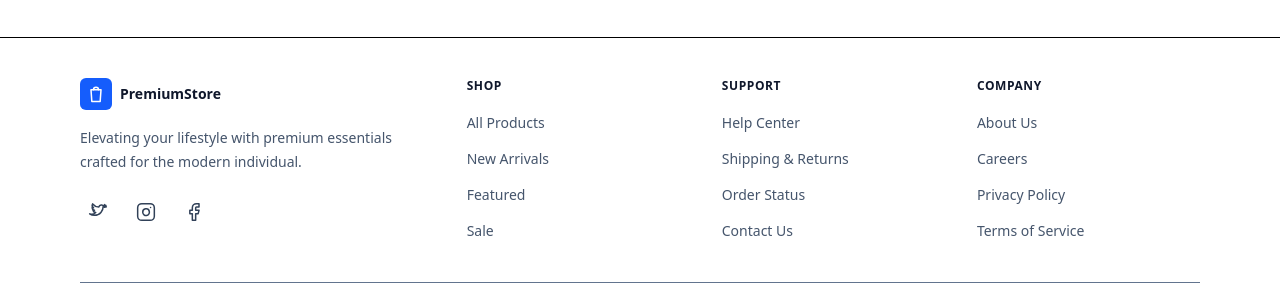
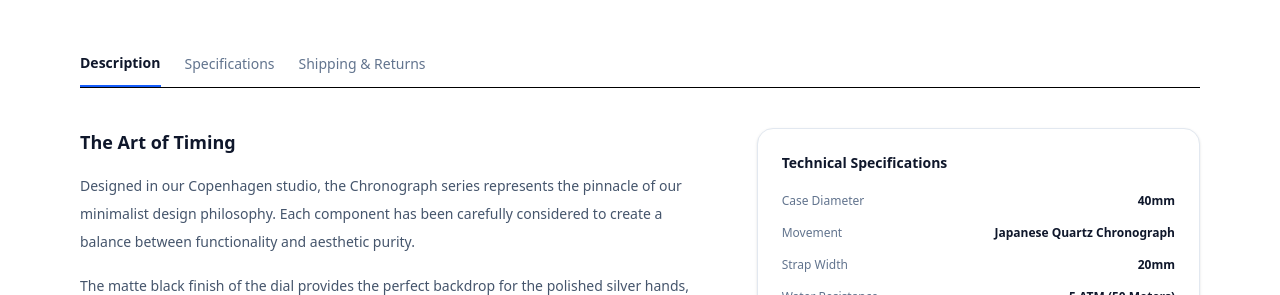
Before and after one commit to Alpkrsl/E-ticaret2.0, a Next.js app: page /shop/1 in a window 1280 px wide. Shown: the part 657-952 px from the top of the page. Built offline with nearby package versions, Linux system fonts and the light colour scheme.

Commit message:
feat(product): add tabs and technical specifications section

```diff
--- a/app/shop/[slug]/page.tsx
+++ b/app/shop/[slug]/page.tsx
@@ -14,6 +14,9 @@ type Product = {
   description: string;
   inStockText: string;
   images: string[];
+    longDescriptionTitle: string;
+  longDescription: string;
+  specs: { label: string; value: string }[];
 };
 
 const PRODUCT: Product = {
@@ -25,6 +28,17 @@ const PRODUCT: Product = {
   reviews: 128,
   description:
     "A masterclass in restraint. This handcrafted timepiece features a surgical-grade stainless steel case, sapphire crystal glass, and a premium Italian tanned leather strap. Perfect for the modern professional.",
+  longDescriptionTitle: "The Art of Timing",
+  longDescription:
+    "Designed in our Copenhagen studio, the Chronograph series represents the pinnacle of our minimalist design philosophy. Each component has been carefully considered to create a balance between functionality and aesthetic purity.\n\nThe matte black finish of the dial provides the perfect backdrop for the polished silver hands, while the subtle stopwatch sub-dials offer precision timing without cluttering the visual field.",
+  specs: [
+    { label: "Case Diameter", value: "40mm" },
+    { label: "Movement", value: "Japanese Quartz Chronograph" },
+    { label: "Strap Width", value: "20mm" },
+    { label: "Water Resistance", value: "5 ATM (50 Meters)" },
+    { label: "Glass Material", value: "Domed Sapphire Crystal" },
+  ],
+
   inStockText: "In Stock & Ready to Ship",
   images: [
     "https://images.unsplash.com/photo-1523275335684-37898b6baf30?auto=format&fit=crop&w=1200&q=80",
@@ -37,6 +51,9 @@ const PRODUCT: Product = {
 export default function ProductDetailPage() {
   const [activeImage, setActiveImage] = useState(0);
   const [qty, setQty] = useState(1);
+  const [tab, setTab] = useState<"description" | "specs" | "shipping">(
+    "description"
+  );
 
   const savePercent = useMemo(() => {
     if (!PRODUCT.oldPrice) return null;
@@ -253,8 +270,144 @@ export default function ProductDetailPage() {
           </div>
         </div>
 
-        {/* Next days: tabs + specs + related products */}
+                {/* Tabs */}
+        <div className="mt-14 border-b">
+          <div className="flex gap-6 text-sm">
+            <TabButton
+              active={tab === "description"}
+              onClick={() => setTab("description")}
+            >
+              Description
+            </TabButton>
+            <TabButton
+              active={tab === "specs"}
+              onClick={() => setTab("specs")}
+            >
+              Specifications
+            </TabButton>
+            <TabButton
+              active={tab === "shipping"}
+              onClick={() => setTab("shipping")}
+            >
+              Shipping & Returns
+            </TabButton>
+          </div>
+        </div>
+
+        {/* Tab Content */}
+        <section className="mt-10 grid gap-10 md:grid-cols-12">
+          {/* Left content */}
+          <div className="md:col-span-7">
+            {tab === "description" && (
+              <div>
+                <h2 className="text-lg font-semibold text-slate-900">
+                  {PRODUCT.longDescriptionTitle}
+                </h2>
+
+                {PRODUCT.longDescription.split("\n\n").map((p, idx) => (
+                  <p
+                    key={idx}
+                    className="mt-4 text-sm leading-7 text-slate-600"
+                  >
+                    {p}
+                  </p>
+                ))}
+              </div>
+            )}
+
+            {tab === "specs" && (
+              <div>
+                <h2 className="text-lg font-semibold text-slate-900">
+                  Product Specifications
+                </h2>
+                <p className="mt-3 text-sm text-slate-600">
+                  Key technical details and materials.
+                </p>
+
+                <ul className="mt-6 space-y-3 text-sm text-slate-600">
+                  {PRODUCT.specs.map((s) => (
+                    <li key={s.label} className="flex justify-between gap-6">
+                      <span className="text-slate-500">{s.label}</span>
+                      <span className="font-medium text-slate-900">
+                        {s.value}
+                      </span>
+                    </li>
+                  ))}
+                </ul>
+              </div>
+            )}
+
+            {tab === "shipping" && (
+              <div>
+                <h2 className="text-lg font-semibold text-slate-900">
+                  Shipping & Returns
+                </h2>
+
+                <p className="mt-4 text-sm leading-7 text-slate-600">
+                  We ship worldwide. Standard delivery typically arrives in 2–5
+                  business days depending on your location.
+                </p>
+
+                <p className="mt-4 text-sm leading-7 text-slate-600">
+                  Returns are accepted within 14 days of delivery as long as the
+                  item is unused and in original packaging.
+                </p>
+
+                <p className="mt-4 text-sm leading-7 text-slate-600">
+                  For any questions, please contact our support team and we’ll
+                  help you right away.
+                </p>
+              </div>
+            )}
+          </div>
+
+          {/* Right specs card (shown on description + shipping like in design) */}
+          <div className="md:col-span-5">
+            <div className="rounded-2xl border border-slate-200 bg-white p-6 shadow-sm">
+              <h3 className="text-sm font-semibold text-slate-900">
+                Technical Specifications
+              </h3>
+
+              <div className="mt-5 space-y-4">
+                {PRODUCT.specs.map((s) => (
+                  <div key={s.label} className="flex justify-between gap-6">
+                    <span className="text-xs text-slate-500">{s.label}</span>
+                    <span className="text-xs font-semibold text-slate-900">
+                      {s.value}
+                    </span>
+                  </div>
+                ))}
+              </div>
+            </div>
+          </div>
+        </section>
+
       </div>
     </div>
   );
 }
+
+function TabButton({
+  active,
+  onClick,
+  children,
+}: {
+  active: boolean;
+  onClick: () => void;
+  children: React.ReactNode;
+}) {
+  return (
+    <button
+      type="button"
+      onClick={onClick}
+      className={[
+        "pb-3 text-sm",
+        active
+          ? "border-b-2 border-blue-600 font-semibold text-slate-900"
+          : "text-slate-500 hover:text-slate-900",
+      ].join(" ")}
+    >
+      {children}
+    </button>
+  );
+}
```
